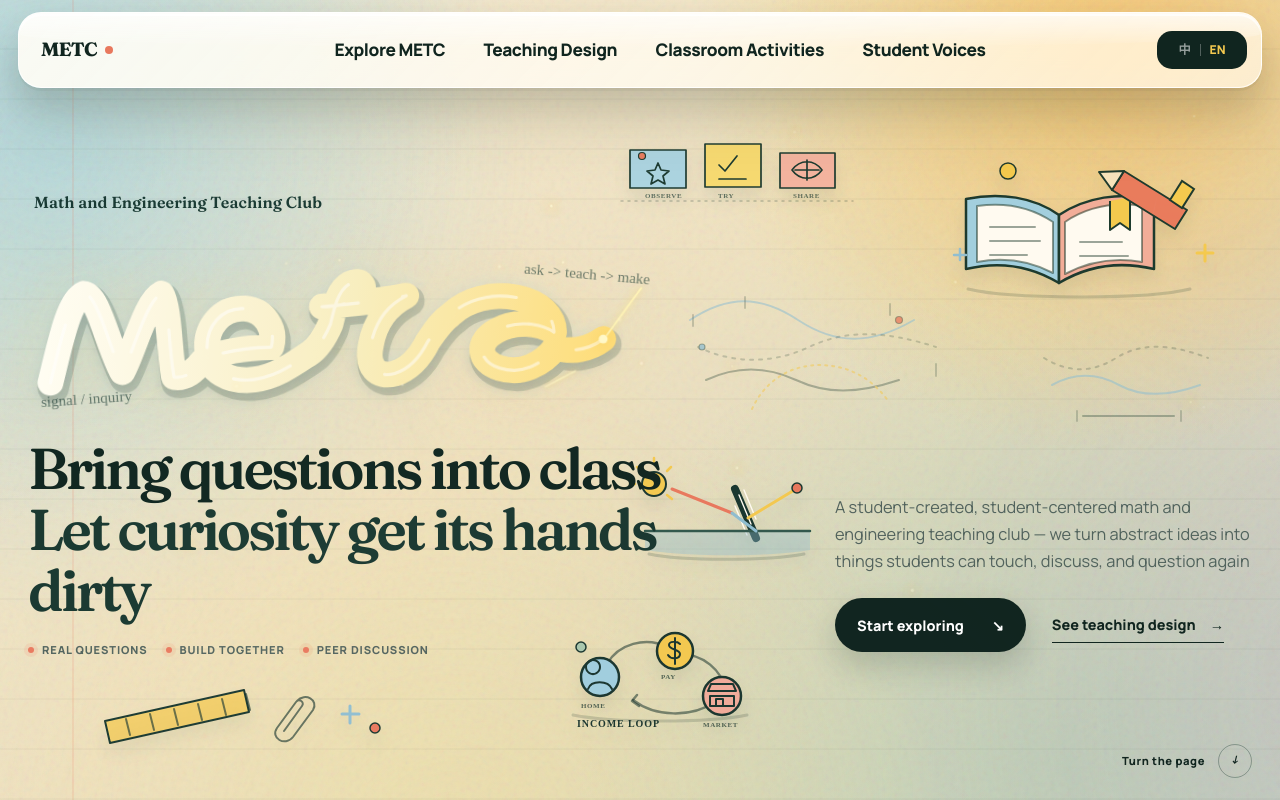
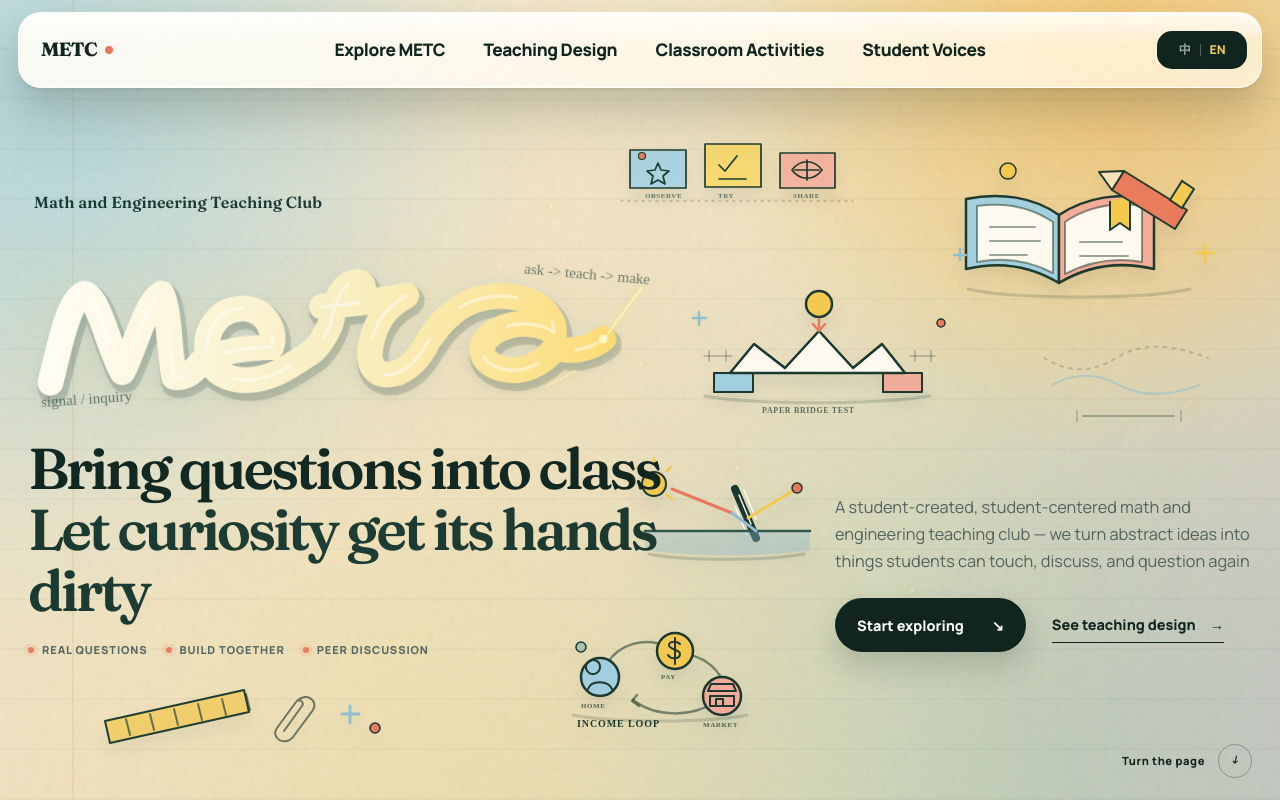
Before and after one commit to Han-chh/METC-website, a Next.js app: page /METC-website/ in a window 1280 px wide. Shown: the top 800 px of the page. Built offline with nearby package versions, Linux system fonts and the light colour scheme.

Commit message:
feat: add paper bridge experiment to hero

```diff
--- a/app/homepage.css
+++ b/app/homepage.css
@@ -206,7 +206,7 @@ button, a { -webkit-tap-highlight-color: transparent; }
 .hero-graphic-set { position: absolute; inset: 0; z-index: -1; pointer-events: none; overflow: hidden; }
 .hero-illustration { position: absolute; overflow: visible; animation: graphicFloat 7s ease-in-out infinite alternate; filter: drop-shadow(0 10px 8px rgba(25,55,47,.08)); }
 .hero-line-texture { filter: none; opacity: .75; }
-.hero-line-texture-main { top: 35%; left: 53%; width: min(280px, 22vw); animation-delay: 1.7s; }
+.hero-bridge-lab { top: 34%; left: 53%; width: min(280px, 22vw); animation-delay: 1.7s; }
 .hero-line-texture-side { top: 42%; right: 5%; width: min(180px, 15vw); animation-delay: 2.8s; }
 .hero-note-strip { top: 17%; left: 48%; width: min(246px, 20vw); animation-delay: .6s; }
 .hero-books { top: 17%; right: 4%; width: min(300px, 25vw); }
@@ -214,6 +214,7 @@ button, a { -webkit-tap-highlight-color: transparent; }
 .hero-economy { bottom: 9%; left: 43%; width: min(220px, 18vw); animation-delay: 2.3s; }
 .hero-supplies { bottom: 6%; left: 7%; width: min(300px, 24vw); animation-delay: 3s; }
 .hero-illustration .school-shadow { fill: none; stroke: rgba(25,55,47,.18); stroke-width: 3; stroke-linecap: round; }
+.hero-illustration .bridge-support { stroke: var(--ink); stroke-width: 2; stroke-linejoin: round; }.hero-illustration .bridge-support-blue { fill: #9fcede; }.hero-illustration .bridge-support-coral { fill: #f1ab99; }.hero-illustration .bridge-paper { fill: #fffaf0; stroke: var(--ink); stroke-width: 2.5; stroke-linecap: round; stroke-linejoin: round; }.hero-illustration .bridge-fold { fill: none; stroke: rgba(25,55,47,.45); stroke-width: 1.7; stroke-linecap: round; stroke-linejoin: round; }.hero-illustration .bridge-measure, .hero-illustration .bridge-measure-tick { fill: none; stroke: rgba(25,55,47,.32); stroke-width: 1.5; stroke-linecap: round; }.hero-illustration .bridge-load { fill: #f3c84f; stroke: var(--ink); stroke-width: 2.5; }.hero-illustration .bridge-force, .hero-illustration .bridge-force-head { fill: none; stroke: #e8785d; stroke-width: 2.4; stroke-linecap: round; stroke-linejoin: round; }.hero-illustration .bridge-dash { fill: none; stroke: #e8785d; stroke-width: 1.7; stroke-dasharray: 2 4; stroke-linecap: round; }.hero-illustration .bridge-caption { fill: rgba(25,55,47,.68); font-family: var(--accent); font-size: 8px; font-weight: 700; letter-spacing: .08em; }
 .hero-illustration .texture-line, .hero-illustration .texture-arc, .hero-illustration .texture-tick { fill: none; stroke: rgba(25,55,47,.28); stroke-width: 2; stroke-linecap: round; stroke-linejoin: round; }.hero-illustration .texture-line-soft { stroke: rgba(142,189,208,.72); }.hero-illustration .texture-line-strong { stroke: rgba(25,55,47,.42); }.hero-illustration .texture-line-dashed { stroke-dasharray: 3 6; }.hero-illustration .texture-arc { stroke: rgba(243,200,79,.7); stroke-dasharray: 2 5; }.hero-illustration .texture-dot { fill: #8ebdd0; stroke: rgba(25,55,47,.48); stroke-width: 1.2; }.hero-illustration .texture-dot-coral { fill: var(--coral); }
 .hero-illustration .book-cover { stroke: var(--ink); stroke-width: 2.5; stroke-linejoin: round; }
 .hero-illustration .book-cover-blue { fill: #9fcede; }.hero-illustration .book-cover-coral { fill: #f1ab99; }
@@ -499,7 +500,7 @@ button, a { -webkit-tap-highlight-color: transparent; }
   .footer-inner { padding-top: 76px; }.footer-nav { margin-top: 56px; padding-bottom: 40px; }
 }
 
-@media (max-width: 1180px) and (min-width: 761px) { .hero-books { right: 7%; width: min(250px, 26vw); } .hero-note-strip { left: 47%; width: min(190px, 20vw); } .hero-line-texture-main { left: 52%; width: min(210px, 22vw); } .hero-line-texture-side { right: 4%; width: min(140px, 15vw); } .hero-optics { left: 48%; width: min(160px, 16vw); } .hero-economy { left: 42%; width: min(180px, 18vw); } .hero-supplies { width: min(230px, 24vw); } }
+@media (max-width: 1180px) and (min-width: 761px) { .hero-books { right: 7%; width: min(250px, 26vw); } .hero-note-strip { left: 47%; width: min(190px, 20vw); } .hero-bridge-lab { left: 52%; width: min(210px, 22vw); } .hero-line-texture-side { right: 4%; width: min(140px, 15vw); } .hero-optics { left: 48%; width: min(160px, 16vw); } .hero-economy { left: 42%; width: min(180px, 18vw); } .hero-supplies { width: min(230px, 24vw); } }
 
 /* Mobile */
 @media (max-width: 760px) {
--- a/components/homepage/hero-section.tsx
+++ b/components/homepage/hero-section.tsx
@@ -26,14 +26,20 @@ export function HeroSection({ language, onAnchorClick }: HeroSectionProps) {
         <i className="shooting-star star-three" />
       </div>
       <div className="hero-graphic-set" aria-hidden="true">
-        <svg className="hero-illustration hero-line-texture hero-line-texture-main" viewBox="0 0 280 145">
-          <path className="texture-line texture-line-soft" d="M12 40c38-25 70-25 108 0s73 25 116 0" />
-          <path className="texture-line texture-line-dashed" d="M20 67c35 17 75 17 111 0s74-17 127 0" />
-          <path className="texture-line texture-line-strong" d="M28 100c30-14 60-14 90 0s61 14 103 0" />
-          <path className="texture-arc" d="M74 129c16-35 51-51 90-41 19 5 35 17 47 34" />
-          <path className="texture-tick" d="M15 35v11M67 17v11M212 24v11M258 84v12" />
-          <circle className="texture-dot" cx="24" cy="67" r="3" />
-          <circle className="texture-dot texture-dot-coral" cx="221" cy="40" r="3.5" />
+        <svg className="hero-illustration hero-bridge-lab" viewBox="0 0 280 145">
+          <path className="school-shadow" d="M27 124c48 9 170 9 225 0" />
+          <path className="bridge-support bridge-support-blue" d="M36 101h39v19H36z" />
+          <path className="bridge-support bridge-support-coral" d="M205 101h39v19h-39z" />
+          <path className="bridge-paper" d="M52 101 76 72l31 24 34-37 34 37 29-24 23 29z" />
+          <path className="bridge-fold" d="m76 72 31 24 34-37 34 37 29-24M52 101h175" />
+          <path className="bridge-measure" d="M26 84h28M232 84h25" />
+          <path className="bridge-measure-tick" d="M31 79v10M48 79v10M237 79v10M253 79v10" />
+          <circle className="bridge-load" cx="141" cy="32" r="13" />
+          <path className="bridge-force" d="M141 47v11" />
+          <path className="bridge-force-head" d="m135 52 6 7 6-7" />
+          <circle className="school-dot school-dot-coral" cx="263" cy="51" r="4" />
+          <path className="school-spark school-spark-small" d="M21 40v13M15 46h13" />
+          <text className="bridge-caption" x="84" y="141">PAPER BRIDGE TEST</text>
         </svg>
         <svg className="hero-illustration hero-line-texture hero-line-texture-side" viewBox="0 0 180 94">
           <path className="texture-line texture-line-dashed" d="M8 22c25 15 48 15 72 0s53-15 92 0" />
```
Also changed, not shown: 1 other file (tests, documents, lock files or other folders).
